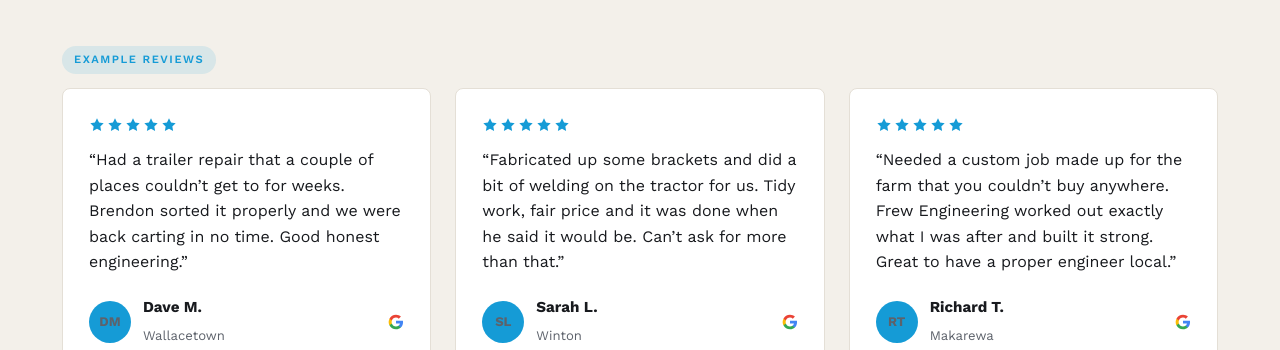
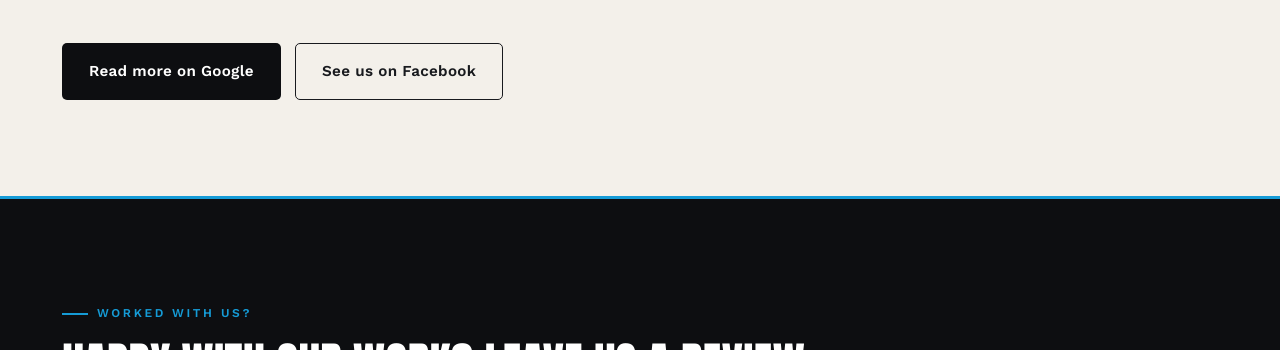
Before and after one commit to scaledsolutionsnz-sketch/frew-engineering-limited-demo, a plain HTML site: page index.html in a window 1280 px wide. Shown: the part 4040-4390 px from the top of the page. Drawn offline with nearby package versions, Linux system fonts and the light colour scheme.

Commit message:
Reviews: remove example review cards, 28 Oct 2026
Co-Authored-By: Claude Opus 5.5 <noreply@anthropic.com>

```diff
--- a/index.html
+++ b/index.html
@@ -236,32 +236,6 @@
       </a>
     </div>
 
-    <span class="example-badge">Example reviews</span>
-    <div class="rev-grid">
-      <article class="rev-card reveal">
-        <span class="stars" aria-hidden="true">
-          <svg viewBox="0 0 24 24" fill="currentColor"><path d="M12 2l3.09 6.26L22 9.27l-5 4.87 1.18 6.88L12 17.77l-6.18 3.25L7 14.14l-5-4.87 6.91-1.01L12 2z"/></svg><svg viewBox="0 0 24 24" fill="currentColor"><path d="M12 2l3.09 6.26L22 9.27l-5 4.87 1.18 6.88L12 17.77l-6.18 3.25L7 14.14l-5-4.87 6.91-1.01L12 2z"/></svg><svg viewBox="0 0 24 24" fill="currentColor"><path d="M12 2l3.09 6.26L22 9.27l-5 4.87 1.18 6.88L12 17.77l-6.18 3.25L7 14.14l-5-4.87 6.91-1.01L12 2z"/></svg><svg viewBox="0 0 24 24" fill="currentColor"><path d="M12 2l3.09 6.26L22 9.27l-5 4.87 1.18 6.88L12 17.77l-6.18 3.25L7 14.14l-5-4.87 6.91-1.01L12 2z"/></svg><svg viewBox="0 0 24 24" fill="currentColor"><path d="M12 2l3.09 6.26L22 9.27l-5 4.87 1.18 6.88L12 17.77l-6.18 3.25L7 14.14l-5-4.87 6.91-1.01L12 2z"/></svg>
-        </span>
-        <p class="rev-quote">&ldquo;Had a trailer repair that a couple of places couldn&rsquo;t get to for weeks. Brendon sorted it properly and we were back carting in no time. Good honest engineering.&rdquo;</p>
-        <div class="rev-who"><span class="rev-ava">DM</span><div><b>Dave M.</b><span>Wallacetown</span></div><span class="rev-gmark"><svg viewBox="0 0 24 24"><path fill="#4285F4" d="M22.56 12.25c0-.78-.07-1.53-.2-2.25H12v4.26h5.92a5.06 5.06 0 0 1-2.2 3.32v2.77h3.57c2.08-1.92 3.27-4.74 3.27-8.1z"/><path fill="#34A853" d="M12 23c2.97 0 5.46-.98 7.28-2.66l-3.57-2.77c-.98.66-2.23 1.06-3.71 1.06-2.86 0-5.29-1.93-6.16-4.53H2.18v2.84A11 11 0 0 0 12 23z"/><path fill="#FBBC05" d="M5.84 14.1a6.6 6.6 0 0 1 0-4.2V7.06H2.18a11 11 0 0 0 0 9.88l3.66-2.84z"/><path fill="#EA4335" d="M12 5.38c1.62 0 3.06.56 4.21 1.64l3.15-3.15C17.45 2.09 14.97 1 12 1A11 11 0 0 0 2.18 7.06l3.66 2.84C6.71 7.3 9.14 5.38 12 5.38z"/></svg></span></div>
-      </article>
-
-      <article class="rev-card reveal">
-        <span class="stars" aria-hidden="true">
-          <svg viewBox="0 0 24 24" fill="currentColor"><path d="M12 2l3.09 6.26L22 9.27l-5 4.87 1.18 6.88L12 17.77l-6.18 3.25L7 14.14l-5-4.87 6.91-1.01L12 2z"/></svg><svg viewBox="0 0 24 24" fill="currentColor"><path d="M12 2l3.09 6.26L22 9.27l-5 4.87 1.18 6.88L12 17.77l-6.18 3.25L7 14.14l-5-4.87 6.91-1.01L12 2z"/></svg><svg viewBox="0 0 24 24" fill="currentColor"><path d="M12 2l3.09 6.26L22 9.27l-5 4.87 1.18 6.88L12 17.77l-6.18 3.25L7 14.14l-5-4.87 6.91-1.01L12 2z"/></svg><svg viewBox="0 0 24 24" fill="currentColor"><path d="M12 2l3.09 6.26L22 9.27l-5 4.87 1.18 6.88L12 17.77l-6.18 3.25L7 14.14l-5-4.87 6.91-1.01L12 2z"/></svg><svg viewBox="0 0 24 24" fill="currentColor"><path d="M12 2l3.09 6.26L22 9.27l-5 4.87 1.18 6.88L12 17.77l-6.18 3.25L7 14.14l-5-4.87 6.91-1.01L12 2z"/></svg>
-        </span>
-        <p class="rev-quote">&ldquo;Fabricated up some brackets and did a bit of welding on the tractor for us. Tidy work, fair price and it was done when he said it would be. Can&rsquo;t ask for more than that.&rdquo;</p>
-        <div class="rev-who"><span class="rev-ava">SL</span><div><b>Sarah L.</b><span>Winton</span></div><span class="rev-gmark"><svg viewBox="0 0 24 24"><path fill="#4285F4" d="M22.56 12.25c0-.78-.07-1.53-.2-2.25H12v4.26h5.92a5.06 5.06 0 0 1-2.2 3.32v2.77h3.57c2.08-1.92 3.27-4.74 3.27-8.1z"/><path fill="#34A853" d="M12 23c2.97 0 5.46-.98 7.28-2.66l-3.57-2.77c-.98.66-2.23 1.06-3.71 1.06-2.86 0-5.29-1.93-6.16-4.53H2.18v2.84A11 11 0 0 0 12 23z"/><path fill="#FBBC05" d="M5.84 14.1a6.6 6.6 0 0 1 0-4.2V7.06H2.18a11 11 0 0 0 0 9.88l3.66-2.84z"/><path fill="#EA4335" d="M12 5.38c1.62 0 3.06.56 4.21 1.64l3.15-3.15C17.45 2.09 14.97 1 12 1A11 11 0 0 0 2.18 7.06l3.66 2.84C6.71 7.3 9.14 5.38 12 5.38z"/></svg></span></div>
-      </article>
-
-      <article class="rev-card reveal">
-        <span class="stars" aria-hidden="true">
-          <svg viewBox="0 0 24 24" fill="currentColor"><path d="M12 2l3.09 6.26L22 9.27l-5 4.87 1.18 6.88L12 17.77l-6.18 3.25L7 14.14l-5-4.87 6.91-1.01L12 2z"/></svg><svg viewBox="0 0 24 24" fill="currentColor"><path d="M12 2l3.09 6.26L22 9.27l-5 4.87 1.18 6.88L12 17.77l-6.18 3.25L7 14.14l-5-4.87 6.91-1.01L12 2z"/></svg><svg viewBox="0 0 24 24" fill="currentColor"><path d="M12 2l3.09 6.26L22 9.27l-5 4.87 1.18 6.88L12 17.77l-6.18 3.25L7 14.14l-5-4.87 6.91-1.01L12 2z"/></svg><svg viewBox="0 0 24 24" fill="currentColor"><path d="M12 2l3.09 6.26L22 9.27l-5 4.87 1.18 6.88L12 17.77l-6.18 3.25L7 14.14l-5-4.87 6.91-1.01L12 2z"/></svg><svg viewBox="0 0 24 24" fill="currentColor"><path d="M12 2l3.09 6.26L22 9.27l-5 4.87 1.18 6.88L12 17.77l-6.18 3.25L7 14.14l-5-4.87 6.91-1.01L12 2z"/></svg>
-        </span>
-        <p class="rev-quote">&ldquo;Needed a custom job made up for the farm that you couldn&rsquo;t buy anywhere. Frew Engineering worked out exactly what I was after and built it strong. Great to have a proper engineer local.&rdquo;</p>
-        <div class="rev-who"><span class="rev-ava">RT</span><div><b>Richard T.</b><span>Makarewa</span></div><span class="rev-gmark"><svg viewBox="0 0 24 24"><path fill="#4285F4" d="M22.56 12.25c0-.78-.07-1.53-.2-2.25H12v4.26h5.92a5.06 5.06 0 0 1-2.2 3.32v2.77h3.57c2.08-1.92 3.27-4.74 3.27-8.1z"/><path fill="#34A853" d="M12 23c2.97 0 5.46-.98 7.28-2.66l-3.57-2.77c-.98.66-2.23 1.06-3.71 1.06-2.86 0-5.29-1.93-6.16-4.53H2.18v2.84A11 11 0 0 0 12 23z"/><path fill="#FBBC05" d="M5.84 14.1a6.6 6.6 0 0 1 0-4.2V7.06H2.18a11 11 0 0 0 0 9.88l3.66-2.84z"/><path fill="#EA4335" d="M12 5.38c1.62 0 3.06.56 4.21 1.64l3.15-3.15C17.45 2.09 14.97 1 12 1A11 11 0 0 0 2.18 7.06l3.66 2.84C6.71 7.3 9.14 5.38 12 5.38z"/></svg></span></div>
-      </article>
-    </div>
     <div class="rev-actions">
       <a href="https://www.google.com/maps/search/?api=1&amp;query=Frew%20Engineering%20Limited%20Ryal%20Bush%20Southland" target="_blank" rel="noopener" class="btn btn--dark">Read more on Google</a>
       <a href="https://www.facebook.com/p/Frew-Engineering-100063772833981/" target="_blank" rel="noopener" class="btn btn--outline">See us on Facebook</a>
```
